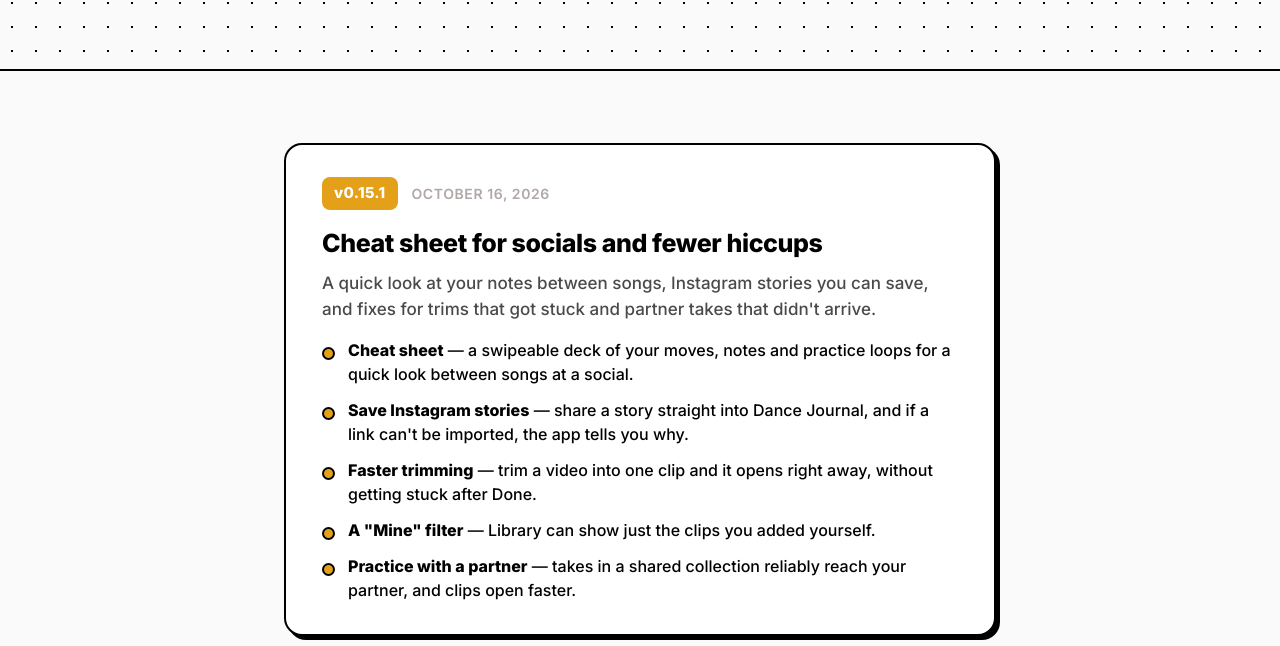
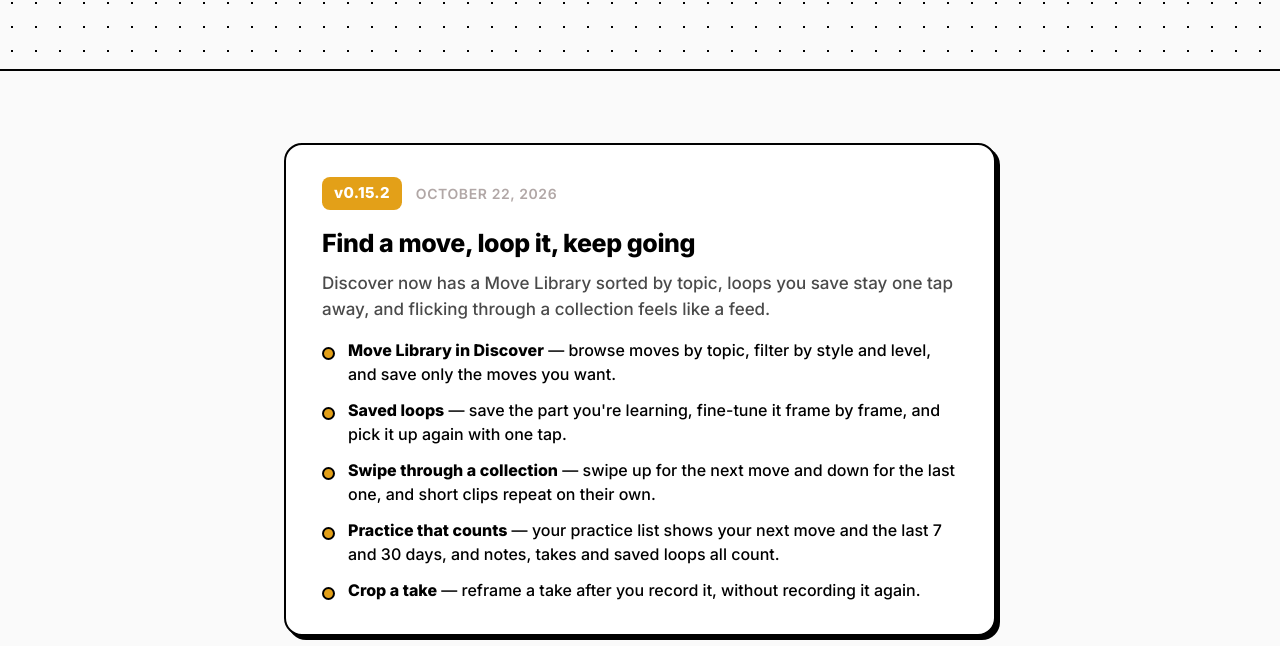
Before and after one commit to guang/dancejournal, a plain HTML site: page changelog.html in a window 1280 px wide. Shown: the part 306-952 px from the top of the page. Drawn offline with Linux system fonts and the light colour scheme.

Commit message:
Add v0.15.2 release notes to changelog

```diff
--- a/changelog.html
+++ b/changelog.html
@@ -138,6 +138,22 @@
   <section class="cl-list">
     <!-- DJ_CHANGELOG_INSERT_BELOW: the dj-release skill (Phase 8) prepends each new
          <article class="cl-entry"> directly under this marker, keeping newest first. -->
+
+    <article class="cl-entry" id="v0.15.2">
+      <div class="cl-meta">
+        <span class="cl-ver">v0.15.2</span>
+        <span class="cl-date">October 22, 2026</span>
+      </div>
+      <h2>Find a move, loop it, keep going</h2>
+      <p>Discover now has a Move Library sorted by topic, loops you save stay one tap away, and flicking through a collection feels like a feed.</p>
+      <ul>
+        <li><strong>Move Library in Discover</strong> — browse moves by topic, filter by style and level, and save only the moves you want.</li>
+        <li><strong>Saved loops</strong> — save the part you're learning, fine-tune it frame by frame, and pick it up again with one tap.</li>
+        <li><strong>Swipe through a collection</strong> — swipe up for the next move and down for the last one, and short clips repeat on their own.</li>
+        <li><strong>Practice that counts</strong> — your practice list shows your next move and the last 7 and 30 days, and notes, takes and saved loops all count.</li>
+        <li><strong>Crop a take</strong> — reframe a take after you record it, without recording it again.</li>
+      </ul>
+    </article>
 
     <article class="cl-entry" id="v0.15.1">
       <div class="cl-meta">
```
